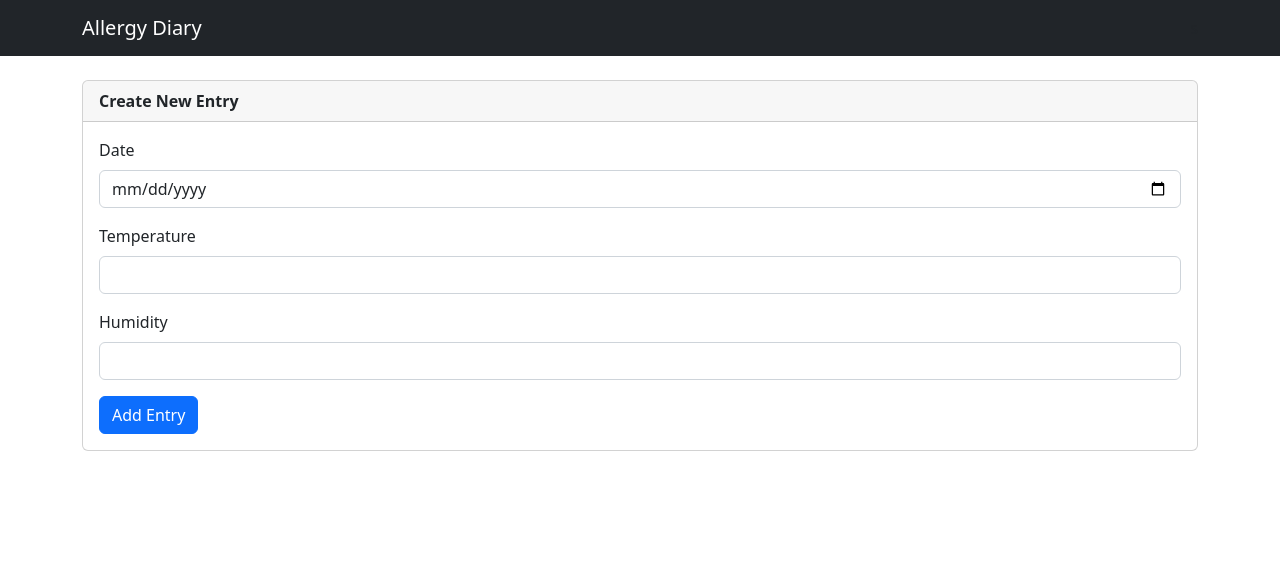
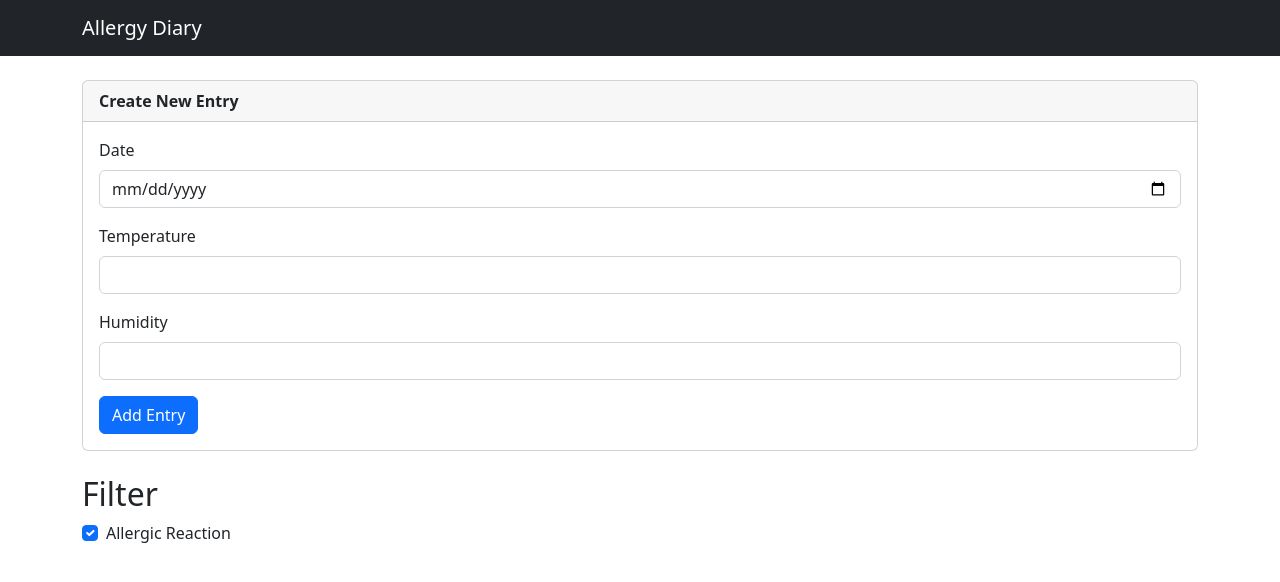
Before and after one commit to jngu-704/allergy-diary, a React (Create React App) app in the folder frontend/: page / in a window 1280 px wide. Shown: the top 582 px of the page. Built offline with nearby package versions, Linux system fonts and the light colour scheme.

Commit message:
frontend added allergic reaction entry filter

```diff
--- a/frontend/src/components/Entries.js
+++ b/frontend/src/components/Entries.js
@@ -1,6 +1,5 @@
 import React from "react";
 
-import Button from "react-bootstrap/Button";
 import Table from "react-bootstrap/Table";
 import Card from "react-bootstrap/Card";
 import ListGroup from "react-bootstrap/ListGroup";
@@ -8,6 +7,7 @@ import Form from "react-bootstrap/Form";
 import CloseButton from "react-bootstrap/CloseButton";
 import Stack from "react-bootstrap/Stack";
 import ProductForm from "./ProductForm";
+import Products from "./Products";
 
 export default function Entries({
   entries,
@@ -50,21 +50,7 @@ export default function Entries({
             </tr>
           </thead>
           <tbody>
-            {entry.products.map((product) => (
-              <tr key={product.id}>
-                <th>{product.time}</th>
-                <th>{product.name}</th>
-                <th>{product.ingredients}</th>
-                <th>
-                  <Button
-                    variant="danger"
-                    onClick={() => deleteProduct(entry.id, product.id)}
-                  >
-                    Remove
-                  </Button>
-                </th>
-              </tr>
-            ))}
+            <Products entry={entry} deleteProduct={deleteProduct} />
             <ProductForm
               entry={entry}
               entries={entries}
--- a/frontend/src/components/EntryForm.js
+++ b/frontend/src/components/EntryForm.js
@@ -1,5 +1,4 @@
-import React from "react";
-import { useState } from "react";
+import React, { useState } from "react";
 import { v4 as uuidv4 } from "uuid";
 
 import Form from "react-bootstrap/Form";
--- a/frontend/src/components/EntryPage.js
+++ b/frontend/src/components/EntryPage.js
@@ -1,5 +1,6 @@
-import React from "react";
+import React, { useState } from "react";
 
+import Form from "react-bootstrap/Form";
 import EntryForm from "./EntryForm";
 import Entries from "./Entries";
 
@@ -9,6 +10,9 @@ export default function EntryPage({
   deleteEntry,
   handleEntryChange,
 }) {
+  const [allergicReactionFilterToggle, setAllergicReactionFilterToggle] =
+    useState(true);
+
   const deleteProduct = (entryid, productid) => {
     const newEntries = [...entries];
     const entryIndex = newEntries.findIndex((entry) => entry.id === entryid);
@@ -27,18 +31,54 @@ export default function EntryPage({
     handleEntryChange(newEntries);
   };
 
+  const EntriesWithAllergicReaction = () => {
+    const filteredEntries = entries.filter(
+      (entry) => entry.allergicReaction === true
+    );
+
+    return (
+      <Entries
+        entries={filteredEntries}
+        deleteEntry={deleteEntry}
+        handleEntryChange={handleEntryChange}
+        deleteProduct={deleteProduct}
+        toggleAllergicReaction={toggleAllergicReaction}
+      />
+    );
+  };
+
+  const AllEntries = () => {
+    return (
+      <Entries
+        entries={entries}
+        deleteEntry={deleteEntry}
+        handleEntryChange={handleEntryChange}
+        deleteProduct={deleteProduct}
+        toggleAllergicReaction={toggleAllergicReaction}
+      />
+    );
+  };
+
+  const ListEntries = () => {
+    if (allergicReactionFilterToggle) return <EntriesWithAllergicReaction />;
+    else return <AllEntries />;
+  };
+
   return (
     <>
       <EntryForm addEntry={addEntry} deleteEntry={deleteEntry} />
       <br />
-      <Entries
-        entries={entries}
-        deleteProduct={deleteProduct}
-        toggleAllergicReaction={toggleAllergicReaction}
-        deleteEntry={deleteEntry}
-        addEntry={addEntry}
-        handleEntryChange={handleEntryChange}
+      <h2>Filter</h2>
+      <Form.Check
+        type="checkbox"
+        label="Allergic Reaction"
+        checked={allergicReactionFilterToggle}
+        onChange={() =>
+          setAllergicReactionFilterToggle(!allergicReactionFilterToggle)
+        }
       />
+      <br />
+      <ListEntries />
     </>
   );
 }
--- a/frontend/src/components/Main.js
+++ b/frontend/src/components/Main.js
@@ -1,5 +1,5 @@
-import React from "react";
-import { useState, useEffect } from "react";
+import React, { useState, useEffect } from "react";
+
 import Container from "react-bootstrap/esm/Container";
 
 import EntryPage from "./EntryPage";
--- a/frontend/src/components/ProductForm.js
+++ b/frontend/src/components/ProductForm.js
@@ -1,5 +1,4 @@
-import React from "react";
-import { useState } from "react";
+import React, { useState } from "react";
 import { v4 as uuidv4 } from "uuid";
 
 import Button from "react-bootstrap/Button";
--- /dev/null
+++ b/frontend/src/components/Products.js
@@ -0,0 +1,20 @@
+import React from "react";
+import Button from "react-bootstrap/Button";
+
+export default function Products({ entry, deleteProduct }) {
+  return entry.products.map((product) => (
+    <tr key={product.id}>
+      <th>{product.time}</th>
+      <th>{product.name}</th>
+      <th>{product.ingredients}</th>
+      <th>
+        <Button
+          variant="danger"
+          onClick={() => deleteProduct(entry.id, product.id)}
+        >
+          Remove
+        </Button>
+      </th>
+    </tr>
+  ));
+}
```
